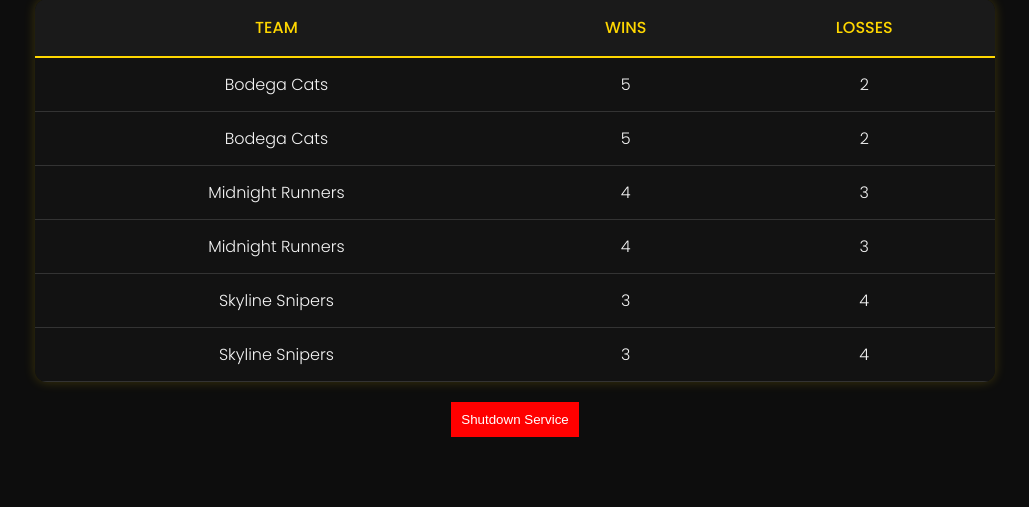
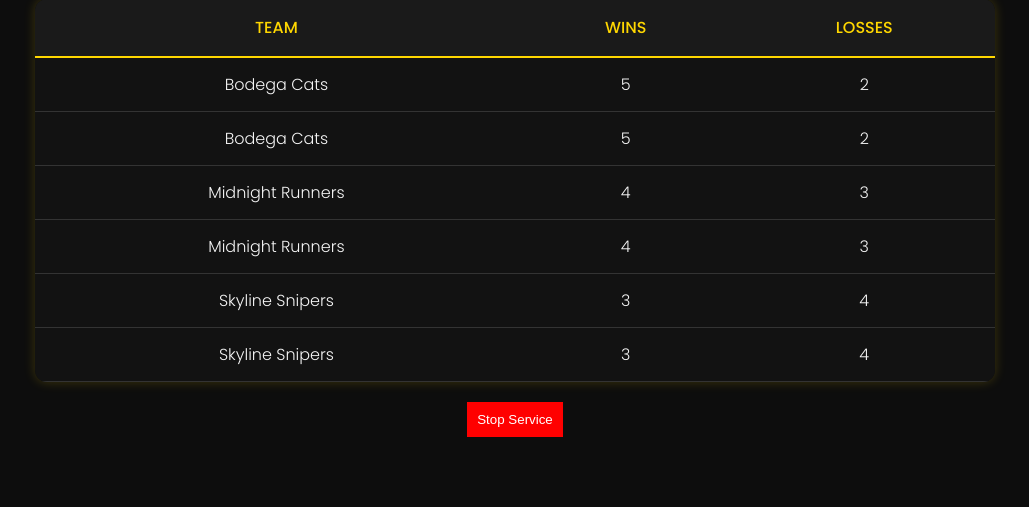
Before and after one commit to wersplat/leaderboard-dashboard, a Flask app: page / in a window 1280 px wide. Shown: the part 142-649 px from the top of the page, without its empty margins (125-1154 px from the left). Run offline with Flask 3, Linux system fonts and the light colour scheme; data comes from the database, SQL or seed files in the repository.

Commit message:
🐞 fix:

```diff
--- a/app.py
+++ b/app.py
@@ -1,5 +1,6 @@
 import os
 import sys
+import requests
 sys.path.append(os.path.dirname(os.path.abspath(__file__)))
 import sqlite3
 from flask import Flask, render_template, g, request
@@ -61,16 +62,28 @@
     return render_template('leaderboard.html', rows=rows)
 
 
-@app.route('/shutdown', methods=['POST'])
-def shutdown():
-    if not request.remote_addr == '127.0.0.1':
-        return "Shutdown can only be triggered locally.", 403
+# Load environment variables
+SECRET_KEY = os.getenv('SECRET_KEY')
+RENDER_API_KEY = os.getenv('RENDER_API_KEY')
+SERVICE_ID = os.getenv('SERVICE_ID')
 
-    func = request.environ.get('werkzeug.server.shutdown')
-    if func is None:
-        raise RuntimeError('Not running with the Werkzeug Server')
-    func()
-    return 'Server shutting down...'
+
+@app.route('/stop-service', methods=['POST'])
+def stop_service():
+    # Verify the secret key
+    if request.form.get('key') != SECRET_KEY:
+        return "Forbidden", 403
+
+    # Call Render API to stop the service
+    headers = {
+        "Authorization": f"Bearer {RENDER_API_KEY}"
+    }
+    response = requests.post(f"https://api.render.com/v1/services/{SERVICE_ID}/stop", headers=headers)
+
+    if response.status_code == 200:
+        return "Service stopped successfully."
+    else:
+        return f"Failed to stop service: {response.status_code} - {response.text}", 500
 
 
 if __name__ == '__main__':
--- a/templates/leaderboard.html
+++ b/templates/leaderboard.html
@@ -17,8 +17,9 @@
         </tbody>
     </table>
 
-    <form action="/shutdown" method="post" style="margin-top: 20px;">
-        <button type="submit" style="background-color: red; color: white; padding: 10px; border: none; cursor: pointer;">Shutdown Service</button>
+    <form action="/stop-service" method="post" style="margin-top: 20px;">
+        <input type="hidden" name="key" value="your_secret_key">
+        <button type="submit" style="background-color: red; color: white; padding: 10px; border: none; cursor: pointer;">Stop Service</button>
     </form>
 </body>
 </html>
```
Also changed, not shown: 3 other files.
